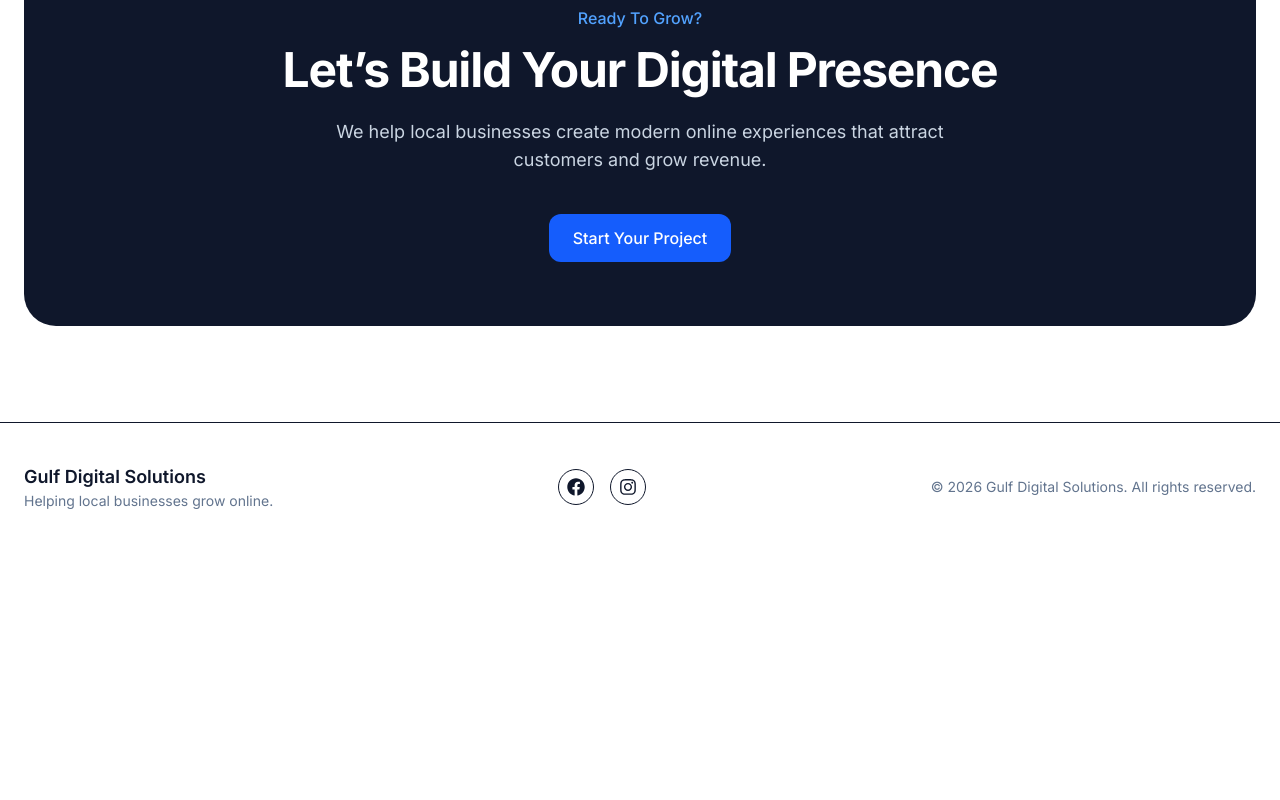
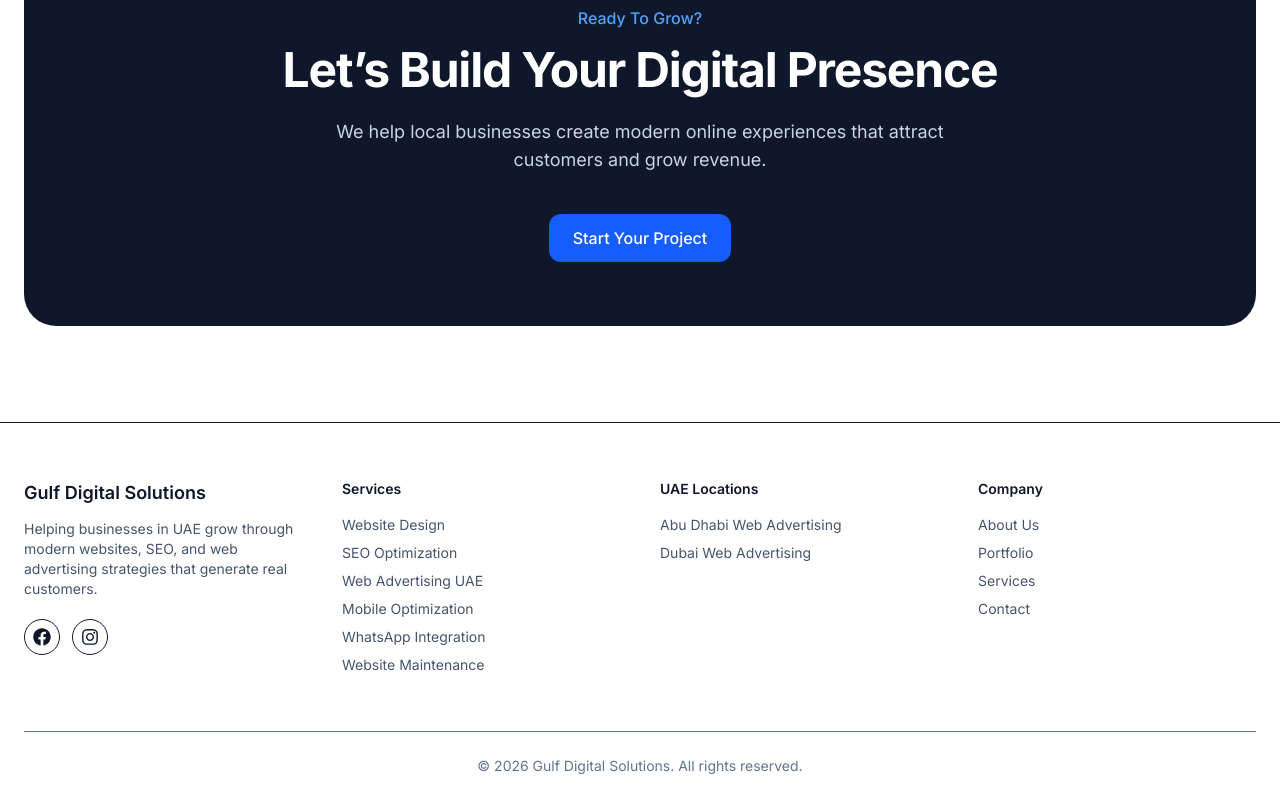
Before and after one commit to r-jheltandugon/gulf-digital-solutions, a Next.js app: page / in a window 1280 px wide. Shown: the part 4361-5161 px from the top of the page. Before the commit the page ends 4912 px from the top, so only its background shows below. Built offline with nearby package versions, Linux system fonts and the light colour scheme.

Commit message:
Update - add the pages

```diff
--- a/components/layout/footer.tsx
+++ b/components/layout/footer.tsx
@@ -1,35 +1,31 @@
+import Link from "next/link";
 import { FaFacebook, FaInstagram } from "react-icons/fa";
 import Container from "./container";
 
 export default function Footer() {
   return (
-    <footer className="border-t py-10">
+    <footer className="border-t">
       <Container>
-        <div className="flex flex-col gap-6 md:flex-row md:items-center md:justify-between">
+        <div className="grid gap-10 py-14 md:grid-cols-4">
 
-          {/* Left Side */}
+          {/* BRAND */}
           <div>
             <h2 className="text-lg font-semibold">
               Gulf Digital Solutions
             </h2>
 
-            <p className="text-sm text-slate-500">
-              Helping local businesses grow online.
+            <p className="mt-3 text-sm text-slate-600 dark:text-slate-300">
+              Helping businesses in UAE grow through modern websites, SEO, and web advertising strategies that generate real customers.
             </p>
-          </div>
 
-          {/* Social Links */}
-          <div className="flex items-center gap-4">
+            {/* SOCIAL */}
+            <div className="mt-5 flex items-center gap-3">
               <a
                 href="https://www.facebook.com/share/1D9TegYWE6/"
                 target="_blank"
                 rel="noopener noreferrer"
                 aria-label="Facebook"
-              className="
-                rounded-full border p-2
-                transition hover:bg-slate-100
-                dark:hover:bg-slate-800
-              "
+                className="rounded-full border p-2 transition hover:bg-slate-100 dark:hover:bg-slate-800"
               >
                 <FaFacebook size={18} />
               </a>
@@ -39,20 +35,67 @@ export default function Footer() {
                 target="_blank"
                 rel="noopener noreferrer"
                 aria-label="Instagram"
-              className="
-                rounded-full border p-2
-                transition hover:bg-slate-100
-                dark:hover:bg-slate-800
-              "
+                className="rounded-full border p-2 transition hover:bg-slate-100 dark:hover:bg-slate-800"
               >
                 <FaInstagram size={18} />
               </a>
             </div>
+          </div>
 
-          {/* Copyright */}
-          <p className="text-sm text-slate-500">
+          {/* SERVICES */}
+          <div>
+            <h3 className="text-sm font-semibold text-slate-900 dark:text-white">
+              Services
+            </h3>
+
+            <ul className="mt-4 space-y-2 text-sm text-slate-600 dark:text-slate-300">
+              <li><Link href="/services/website-design">Website Design</Link></li>
+              <li><Link href="/services/seo-optimization">SEO Optimization</Link></li>
+              <li><Link href="/services/website-advertising">Web Advertising UAE</Link></li>
+              <li><Link href="/services/mobile-optimization">Mobile Optimization</Link></li>
+              <li><Link href="/services/whatsapp-integration">WhatsApp Integration</Link></li>
+              <li><Link href="/services/maintenance">Website Maintenance</Link></li>
+            </ul>
+          </div>
+
+          {/* UAE LOCATIONS */}
+          <div>
+            <h3 className="text-sm font-semibold text-slate-900 dark:text-white">
+              UAE Locations
+            </h3>
+
+            <ul className="mt-4 space-y-2 text-sm text-slate-600 dark:text-slate-300">
+              <li>
+                <Link href="/services/website-advertising-abu-dhabi">
+                  Abu Dhabi Web Advertising
+                </Link>
+              </li>
+              <li>
+                <Link href="/services/website-advertising-dubai">
+                  Dubai Web Advertising
+                </Link>
+              </li>
+            </ul>
+          </div>
+
+          {/* COMPANY */}
+          <div>
+            <h3 className="text-sm font-semibold text-slate-900 dark:text-white">
+              Company
+            </h3>
+
+            <ul className="mt-4 space-y-2 text-sm text-slate-600 dark:text-slate-300">
+              <li><Link href="/about">About Us</Link></li>
+              <li><Link href="/portfolio">Portfolio</Link></li>
+              <li><Link href="/services">Services</Link></li>
+              <li><Link href="/contact">Contact</Link></li>
+            </ul>
+          </div>
+        </div>
+
+        {/* BOTTOM BAR */}
+        <div className="border-t py-6 text-center text-sm text-slate-500">
           © 2026 Gulf Digital Solutions. All rights reserved.
-          </p>
         </div>
       </Container>
     </footer>
```
Lines whose indentation alone changed are shown as unchanged.
